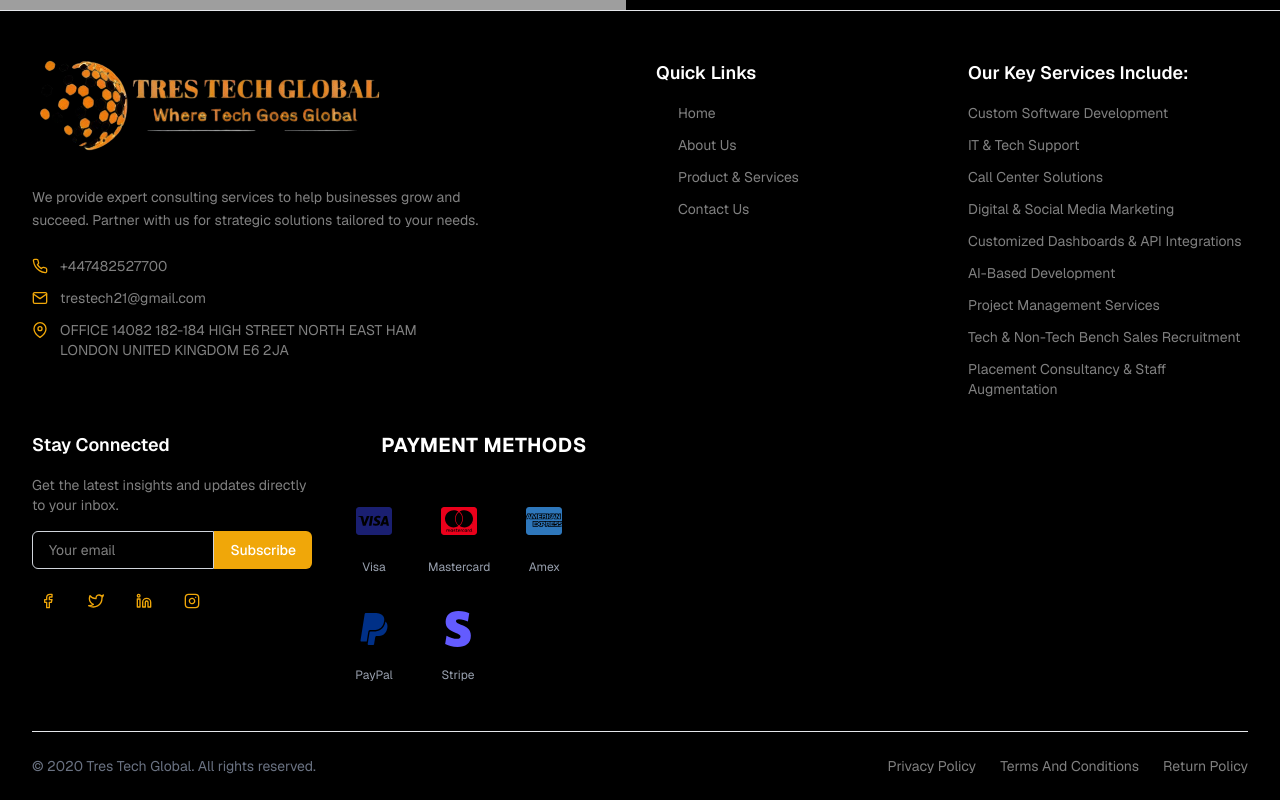
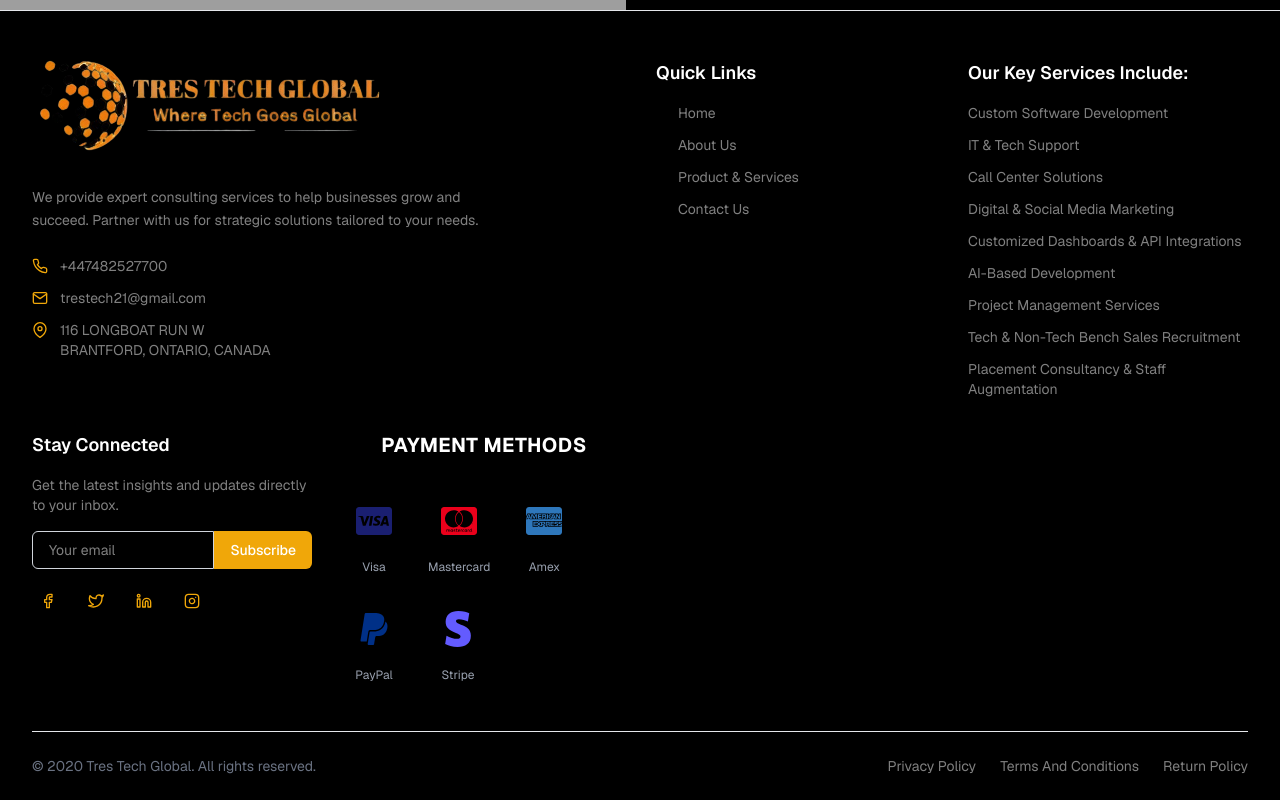
Before and after one commit to Nouman-Shahid1/tres-tech, a Next.js app: page / in a window 1280 px wide. Shown: the part 6575-7375 px from the top of the page. Built offline with nearby package versions, Linux system fonts and the light colour scheme; grey boxes are pictures that could not be loaded.

Commit message:
addres change

```diff
--- a/src/app/contact-us/page.jsx
+++ b/src/app/contact-us/page.jsx
@@ -171,11 +171,12 @@ const ContactUs = () => {
                 Our Headquarters
               </h3>
               <p className="text-gray-400 mb-4 text-sm leading-relaxed">
-                OFFICE 14082 182-184 HIGH STREET NORTH EAST HAM LONDON UNITED
-                KINGDOM E6 2JA
+                116 LONGBOAT RUN W, BRANTFORD, ONTARIO, CANADA
               </p>
               <a
-                href="#"
+                href="https://www.google.com/maps/dir/?api=1&destination=116+Longboat+Run+W,+Brantford,+ON,+Canada"
+                target="_blank"
+                rel="noopener noreferrer"
                 className="text-[#f0a709] font-medium inline-flex items-center hover:underline"
               >
                 Get Directions <FiChevronRight className="ml-1" />
@@ -383,7 +384,7 @@ const ContactUs = () => {
       {/* Interactive Map Section */}
       <section className="relative h-[600px] w-full bg-black">
         <iframe
-          src="https://www.google.com/maps/embed?pb=!1m18!1m12!1m3!1d2484.197715236675!2d0.05200777697209901!3d51.53634697180615!2m3!1f0!2f0!3f0!3m2!1i1024!2i768!4f13.1!3m3!1m2!1s0x47d8a7a8b94b7b0b%3A0x3b0b0b0b0b0b0b0b!2s182-184%20High%20St%20N%2C%20London%20E6%202JA%2C%20UK!5e0!3m2!1sen!2sus!4v1720248561585!5m2!1sen!2sus"
+          src="https://www.google.com/maps?q=116+Longboat+Run+W,+Brantford,+ON,+Canada&output=embed"
           width="100%"
           height="100%"
           style={{
@@ -405,12 +406,16 @@ const ContactUs = () => {
                 Tres Tech Global Headquarters
               </h3>
               <p className="text-gray-300 mb-3 text-sm">
-                OFFICE 14082 182-184 HIGH STREET NORTH EAST HAM LONDON UNITED
-                KINGDOM E6 2JA
+                116 LONGBOAT RUN W, BRANTFORD, ONTARIO, CANADA
               </p>
-              <button className="bg-[#f0a709] text-black py-2 px-6 rounded-lg text-sm font-medium hover:bg-[#ffbf4d] transition-colors shadow-md">
+              <a
+                href="https://www.google.com/maps/dir/?api=1&destination=116+Longboat+Run+W,+Brantford,+ON,+Canada"
+                target="_blank"
+                rel="noopener noreferrer"
+                className="inline-block bg-[#f0a709] text-black py-2 px-6 rounded-lg text-sm font-medium hover:bg-[#ffbf4d] transition-colors shadow-md"
+              >
                 Get Directions
-              </button>
+              </a>
             </div>
           </div>
         </div>
--- a/src/components/Footer/Footer.jsx
+++ b/src/components/Footer/Footer.jsx
@@ -184,9 +184,9 @@ function Footer() {
                 <div className="flex items-start gap-3">
                   <FiMapPin className="text-[#f0a709] mt-0.5" />
                   <span className="text-white/50 text-sm">
-                    OFFICE 14082 182-184 HIGH STREET NORTH EAST HAM
+                    116 LONGBOAT RUN W
                     <br />
-                    LONDON UNITED KINGDOM E6 2JA
+                    BRANTFORD, ONTARIO, CANADA
                   </span>
                 </div>
               </div>
```
